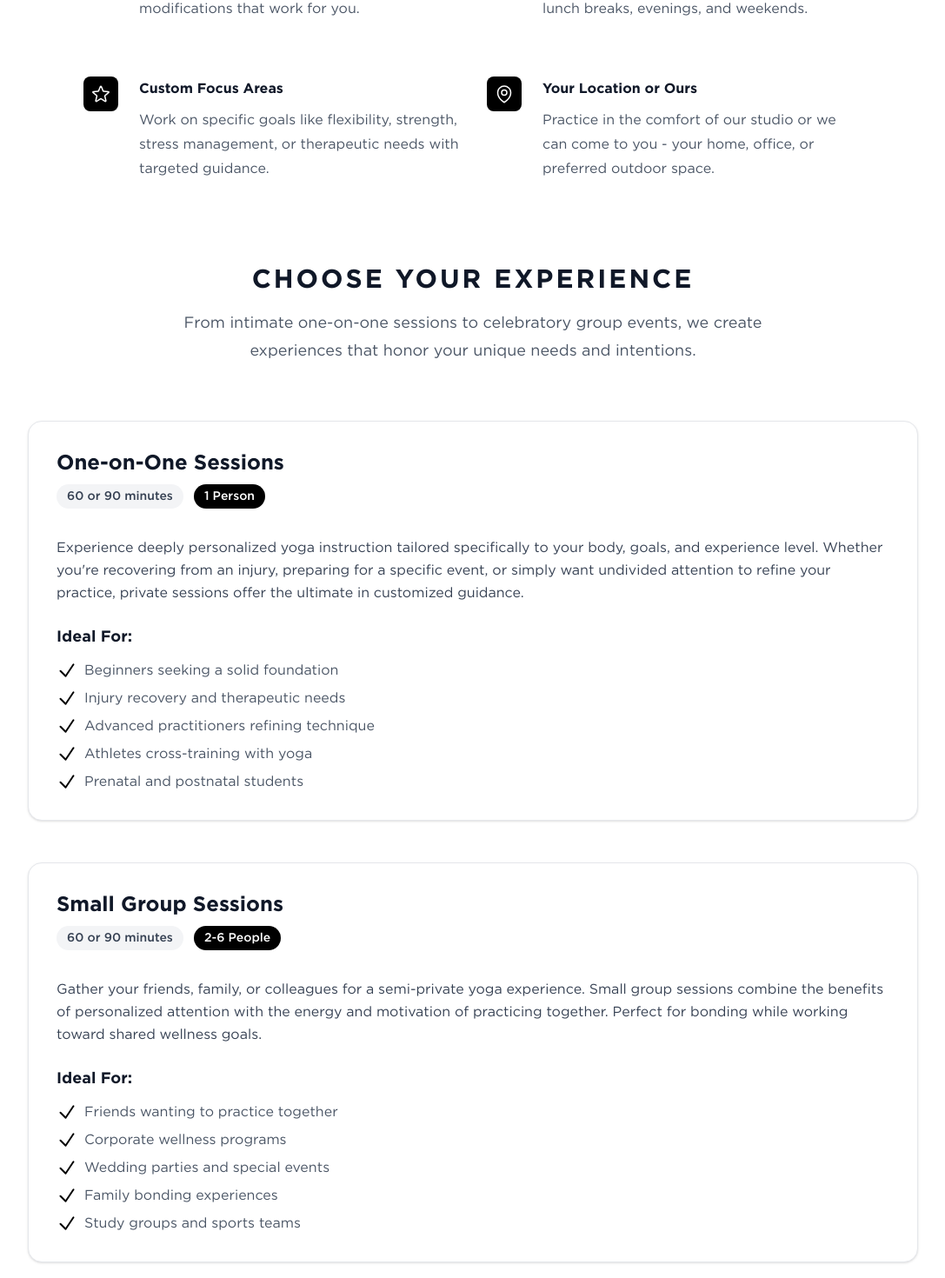
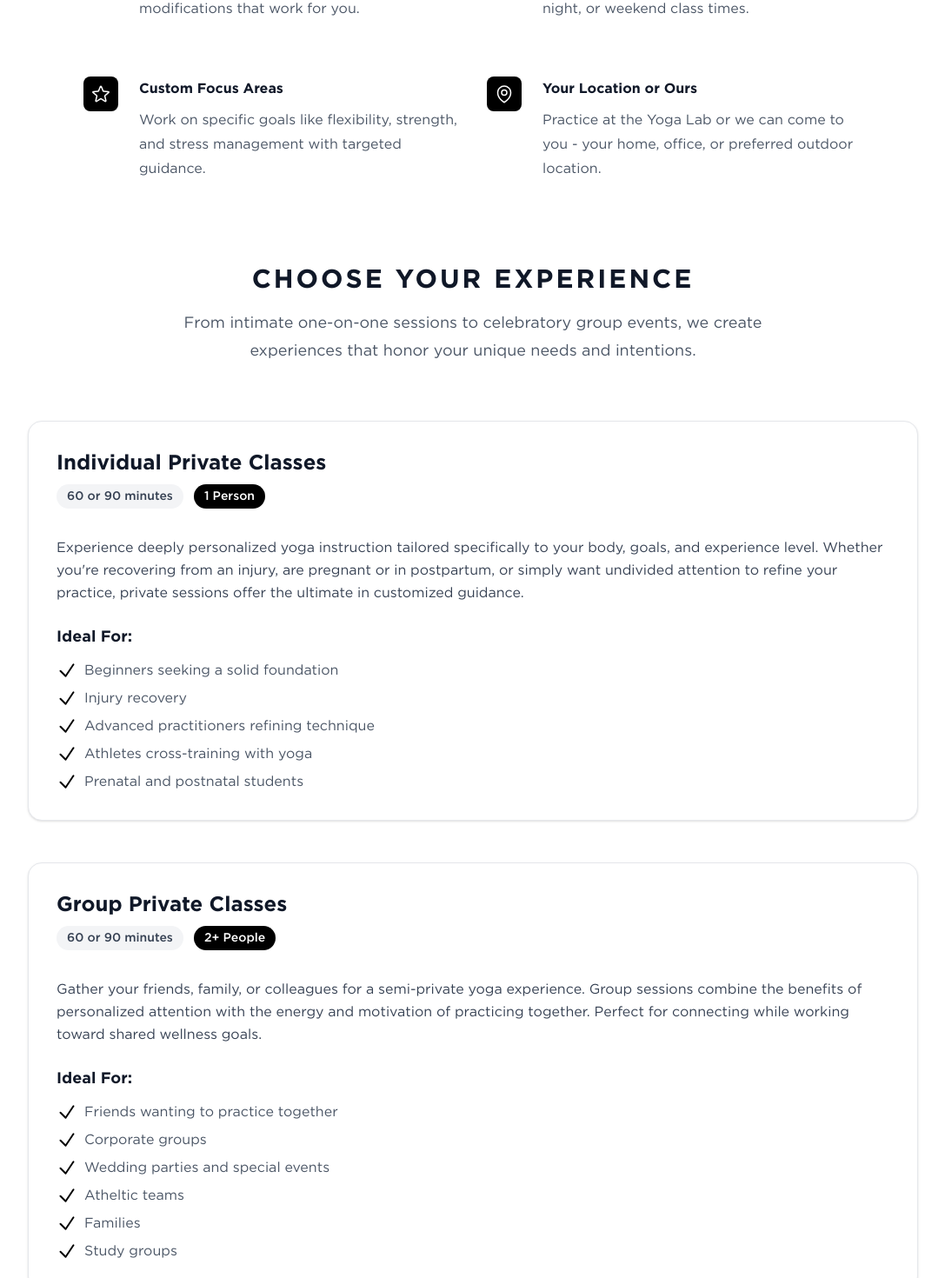
Before and after one commit to dkhundley/yogalab-website, a React (Vite) app: page /private-classes in a window 1280 px wide. Shown: the part 660-2130 px from the top of the page at 87% size, without its empty margins (96-1183 px from the left). Built offline with nearby package versions, Linux system fonts and the light colour scheme.

Commit message:
Updating copy on Private Classes page

```diff
--- a/src/pages/PrivateClasses.jsx
+++ b/src/pages/PrivateClasses.jsx
@@ -3,36 +3,37 @@ import { Link } from 'react-router-dom';
 export default function PrivateClasses() {
   const privateOptions = [
     {
-      title: 'One-on-One Sessions',
+      title: 'Individual Private Classes',
       duration: '60 or 90 minutes',
       participants: '1 Person',
-      description: 'Experience deeply personalized yoga instruction tailored specifically to your body, goals, and experience level. Whether you\'re recovering from an injury, preparing for a specific event, or simply want undivided attention to refine your practice, private sessions offer the ultimate in customized guidance.',
+      description: 'Experience deeply personalized yoga instruction tailored specifically to your body, goals, and experience level. Whether you\'re recovering from an injury, are pregnant or in postpartum, or simply want undivided attention to refine your practice, private sessions offer the ultimate in customized guidance.',
       idealFor: [
         'Beginners seeking a solid foundation',
-        'Injury recovery and therapeutic needs',
+        'Injury recovery',
         'Advanced practitioners refining technique',
         'Athletes cross-training with yoga',
         'Prenatal and postnatal students'
       ]
     },
     {
-      title: 'Small Group Sessions',
+      title: 'Group Private Classes',
       duration: '60 or 90 minutes',
-      participants: '2-6 People',
-      description: 'Gather your friends, family, or colleagues for a semi-private yoga experience. Small group sessions combine the benefits of personalized attention with the energy and motivation of practicing together. Perfect for bonding while working toward shared wellness goals.',
+      participants: '2+ People',
+      description: 'Gather your friends, family, or colleagues for a semi-private yoga experience. Group sessions combine the benefits of personalized attention with the energy and motivation of practicing together. Perfect for connecting while working toward shared wellness goals.',
       idealFor: [
         'Friends wanting to practice together',
-        'Corporate wellness programs',
+        'Corporate groups',
         'Wedding parties and special events',
-        'Family bonding experiences',
-        'Study groups and sports teams'
+        'Atheltic teams',
+        'Families',
+        'Study groups'
       ]
     },
     {
       title: 'Special Events & Workshops',
       duration: 'Customizable',
       participants: 'Flexible',
-      description: 'Create a memorable experience with a custom yoga event tailored to your occasion. From birthday celebrations and bridal showers to corporate retreats and community gatherings, we design unique sessions that blend movement, mindfulness, and connection.',
+      description: 'Create a memorable experience with a custom yoga event tailored to your occasion. From birthday celebrations and bridal showers to corporate retreats and community gatherings, we design unique sessions that include movement, acai + coffee, and connection.',
       idealFor: [
         'Birthday and milestone celebrations',
         'Bachelorette and bridal parties',
@@ -55,7 +56,7 @@ export default function PrivateClasses() {
     },
     {
       title: 'Flexible Scheduling',
-      description: 'Choose times that work best for your schedule. We accommodate early mornings, lunch breaks, evenings, and weekends.',
+      description: 'Choose times that work best for your schedule. We accommodate daytime, week night, or weekend class times.',
       icon: (
         <svg className="h-6 w-6 text-white" fill="none" viewBox="0 0 24 24" strokeWidth="1.5" stroke="currentColor">
           <path strokeLinecap="round" strokeLinejoin="round" d="M6.75 3v2.25M17.25 3v2.25M3 18.75V7.5a2.25 2.25 0 012.25-2.25h13.5A2.25 2.25 0 0121 7.5v11.25m-18 0A2.25 2.25 0 005.25 21h13.5A2.25 2.25 0 0021 18.75m-18 0v-7.5A2.25 2.25 0 015.25 9h13.5A2.25 2.25 0 0121 11.25v7.5" />
@@ -64,7 +65,7 @@ export default function PrivateClasses() {
     },
     {
       title: 'Custom Focus Areas',
-      description: 'Work on specific goals like flexibility, strength, stress management, or therapeutic needs with targeted guidance.',
+      description: 'Work on specific goals like flexibility, strength, and stress management with targeted guidance.',
       icon: (
         <svg className="h-6 w-6 text-white" fill="none" viewBox="0 0 24 24" strokeWidth="1.5" stroke="currentColor">
           <path strokeLinecap="round" strokeLinejoin="round" d="M11.48 3.499a.562.562 0 011.04 0l2.125 5.111a.563.563 0 00.475.345l5.518.442c.499.04.701.663.321.988l-4.204 3.602a.563.563 0 00-.182.557l1.285 5.385a.562.562 0 01-.84.61l-4.725-2.885a.563.563 0 00-.586 0L6.982 20.54a.562.562 0 01-.84-.61l1.285-5.386a.562.562 0 00-.182-.557l-4.204-3.602a.563.563 0 01.321-.988l5.518-.442a.563.563 0 00.475-.345L11.48 3.5z" />
@@ -73,7 +74,7 @@ export default function PrivateClasses() {
     },
     {
       title: 'Your Location or Ours',
-      description: 'Practice in the comfort of our studio or we can come to you - your home, office, or preferred outdoor space.',
+      description: 'Practice at the Yoga Lab or we can come to you - your home, office, or preferred outdoor location.',
       icon: (
         <svg className="h-6 w-6 text-white" fill="none" viewBox="0 0 24 24" strokeWidth="1.5" stroke="currentColor">
           <path strokeLinecap="round" strokeLinejoin="round" d="M15 10.5a3 3 0 11-6 0 3 3 0 016 0z" />
@@ -278,21 +279,6 @@ export default function PrivateClasses() {
             </Link>
           </div>
         </div>
-
-        {/* FAQ Quick Links */}
-        <div className="mx-auto max-w-3xl mt-12 text-center">
-          <p className="text-sm text-gray-600">
-            Have questions about private classes?{' '}
-            <Link to="/faq" className="font-semibold text-gray-900 hover:text-black underline">
-              Check our FAQ
-            </Link>{' '}
-            or{' '}
-            <Link to="/#contact" className="font-semibold text-gray-900 hover:text-black underline">
-              get in touch directly
-            </Link>
-            . We're here to help you find the perfect fit for your practice.
-          </p>
-        </div>
       </div>
     </div>
   );
```
